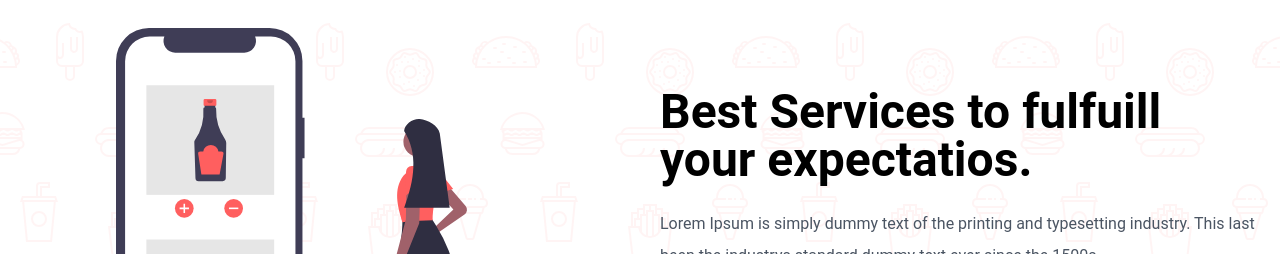
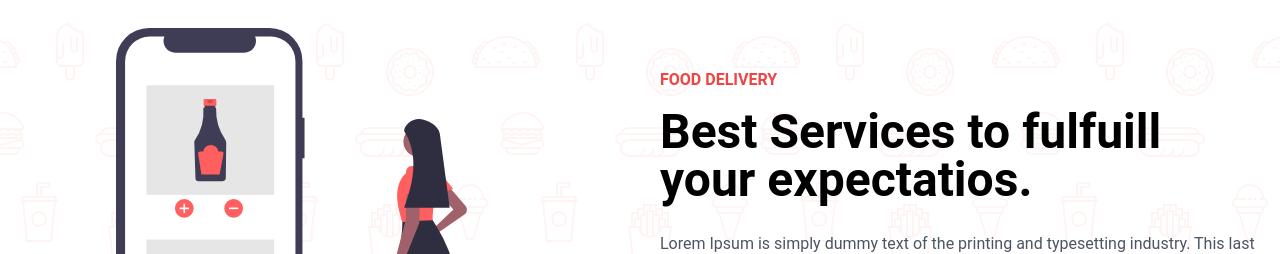
Before and after one commit to boularbahsmail/Food-Delivery-App, a Next.js app: page / in a window 1280 px wide. Shown: the part 1708-1962 px from the top of the page. Built offline with nearby package versions, Linux system fonts and the light colour scheme.

Commit message:
Add FOOD DELIVERY Span To Services Banner

```diff
--- a/components/Services-Banner/index.jsx
+++ b/components/Services-Banner/index.jsx
@@ -9,7 +9,10 @@ const ServicesBanner = () => {
             </div>
 
             <div className="text-center lg:mb-0 lg:text-left">
-                <h1 className="text-4xl font-bold leading-12 md:text-5xl">
+                <span className="uppercase font-semibold text-red-500 text-md">
+                    Food Delivery
+                </span>
+                <h1 className="text-4xl font-bold leading-12 mt-4 md:text-5xl">
                     Best Services to fulfuill your expectatios.
                 </h1>
                 <p className="my-6 text-gray-600 leading-8">
```
